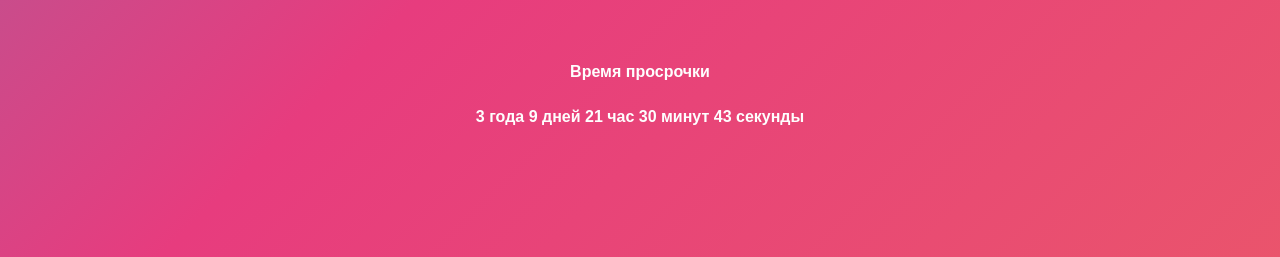
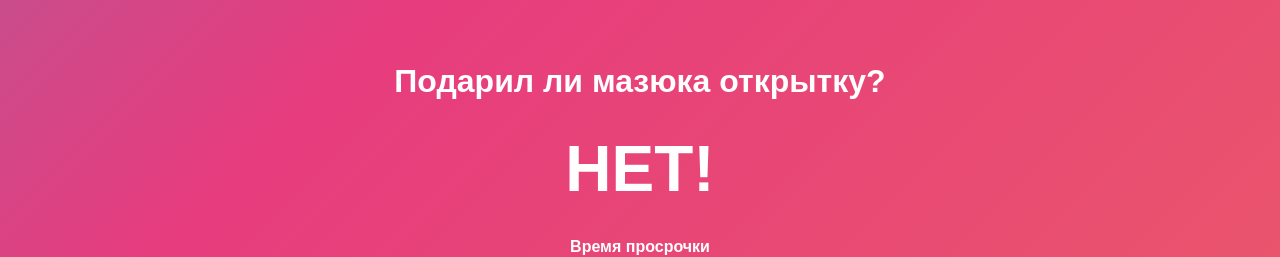
Before and after one commit to SugarF0x/maks-debt, a Nuxt app: page / in a window 1280 px wide. Shown: the part 378-635 px from the top of the page. Built offline with nearby package versions, Linux system fonts and the light colour scheme.

Commit message:
add prompt

```diff
--- a/app.vue
+++ b/app.vue
@@ -2,6 +2,7 @@
   <Background>
     <Carousel />
     <div class="content">
+      <Prompt />
       <Timer />
     </div>
   </Background>
--- a/components/Carousel.vue
+++ b/components/Carousel.vue
@@ -21,7 +21,7 @@ const cards = ref([
         class="card"
         :style='`
           background-image: url(${url});
-          transform: rotateY(${index * Math.floor(360 / cards.length)}deg) translateZ(430px); }
+          transform: rotateY(${index * Math.floor(360 / cards.length)}deg) translateZ(430px);
         `'
       >
           <span>
--- /dev/null
+++ b/components/Prompt.vue
@@ -0,0 +1,13 @@
+<template>
+  <h1 class="question">
+    Подарил ли мазюка открытку?
+  </h1>
+  <h2 class="answer">НЕТ!</h2>
+</template>
+
+<style scoped lang="scss">
+.answer {
+  font-size: 4em;
+  margin: 2rem 0;
+}
+</style>
```
